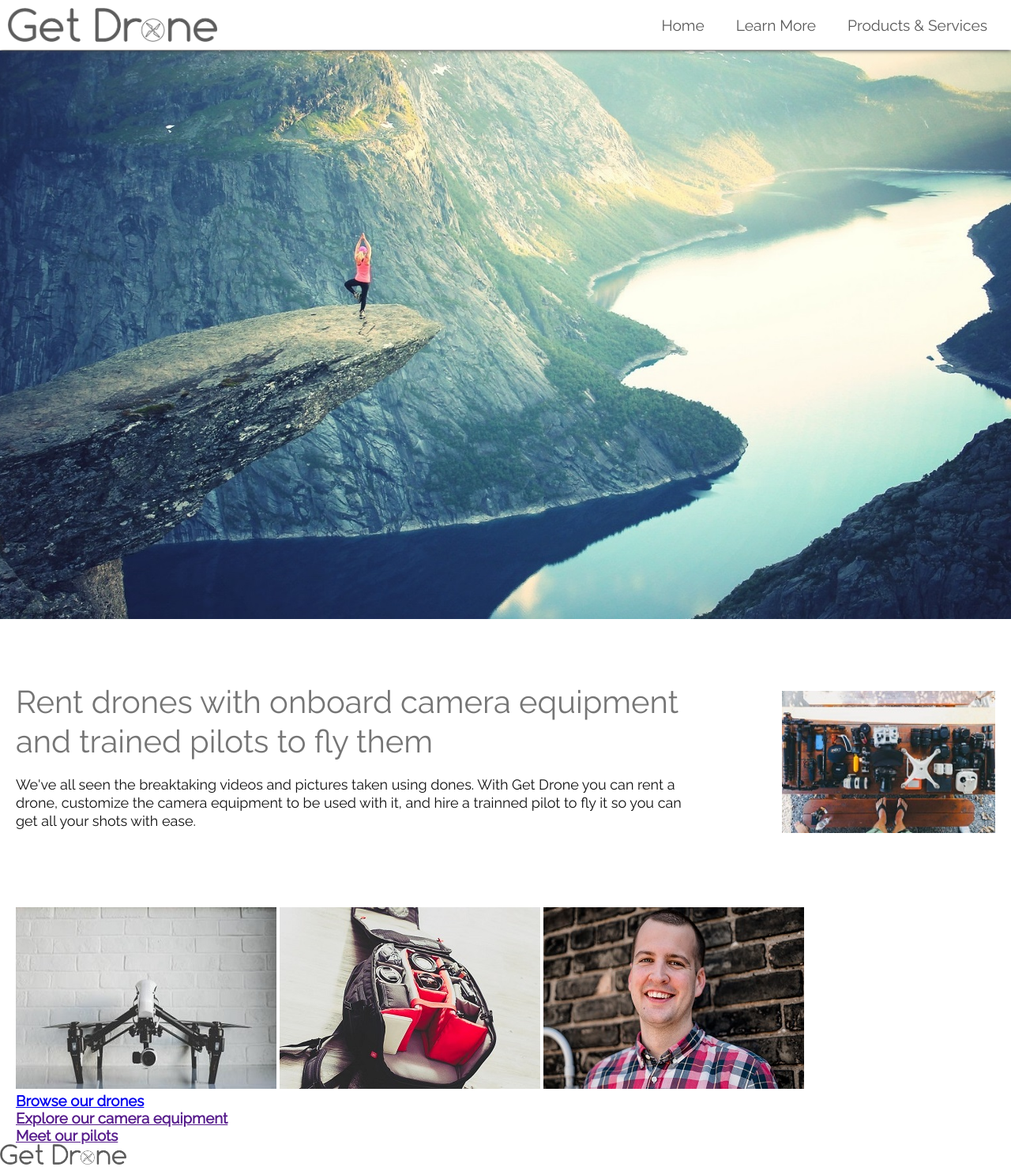
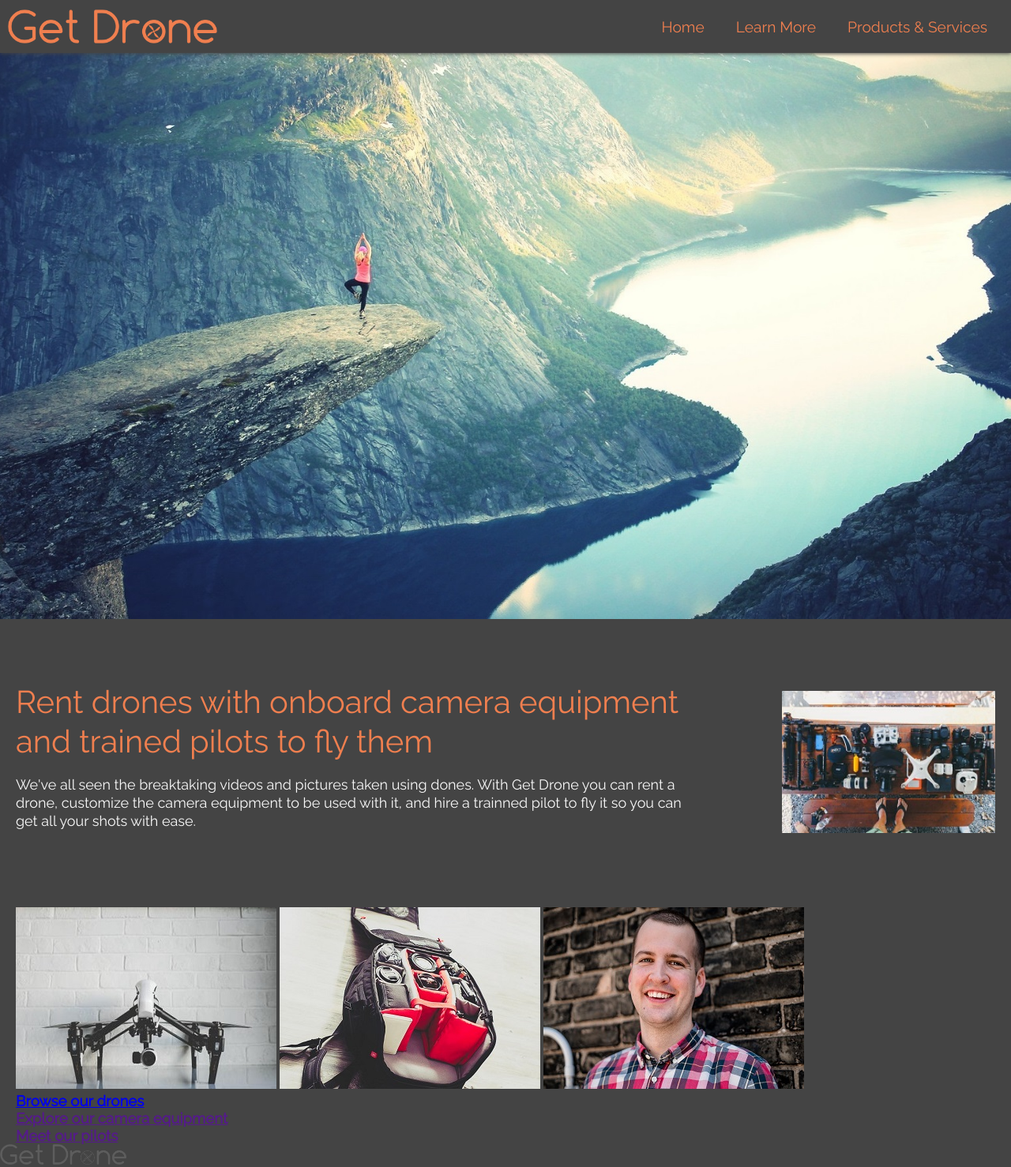
Before and after one commit to iludlow99/Get-Drone, a website: page index.html in a window 1280 px wide. Shown: the top 1478 px of the page at 79% size. Drawn offline with Linux system fonts and the light colour scheme.

Commit message:
Changed color theme and logo

```diff
--- a/index.html
+++ b/index.html
@@ -17,7 +17,8 @@
     <div class="yoga">
         <header id="section1">
             <nav>
-                <img src="/images/usable-logo.png" class="logo">
+                <img src="/images/logo.png" class="logo">
+<!--                <h3 style="font-size:40px; color:#F07F4F;">Get Drone</h3>-->
 
                 <ul>
                     <li><a href="#section1">Home</a></li>
--- a/stylesheet.css
+++ b/stylesheet.css
@@ -54,6 +54,7 @@ html {
 
 body {
     margin: 0;
+    background-color: #444;
 /*    height: 100%;*/
 }
 
@@ -70,8 +71,9 @@ nav {
     position: fixed;
     top: 0;
     width: 100%;
-    padding: 10px 10px;
+    padding: 12px 10px;
     background-color: rgb(255, 255, 255);
+    background-color: #444;
     box-shadow: 0px 1px 5px #444;
 }
 
@@ -90,12 +92,12 @@ nav ul li {
 nav ul li a {
     text-decoration: none;
     font-size: 1.2em;
-    color: #595959;
+    color: #F07F4F;
     padding: 2px;
     border-radius: 2px;
 }
     nav ul li a:hover {
-        color: rgb(0, 0, 0);
+        color: #f9f9f9;
     }
 
 .logo {
@@ -149,7 +151,7 @@ section {
     justify-content: space-between;
     align-items: center;
 
-    margin: 10vh 0vh 10vh 0vh;
+    margin: 5em 0em 5em 0em;
 }
 
     .statement {
@@ -159,7 +161,7 @@ section {
     div.statement h2 {
         font-size: 40px;
         line-height: 50px;
-        color: #757575;
+        color: #F07F4F;
         font-weight: 500;
 
     }
@@ -168,7 +170,7 @@ section {
         font-size: 18px;
         /*font-weight: 600;*/
         line-height: 23px;
-        color: #111;
+        color: #f9f9f9;
     }
 
     .equip-img {
```
Also changed, not shown: images/logo.png (added).
